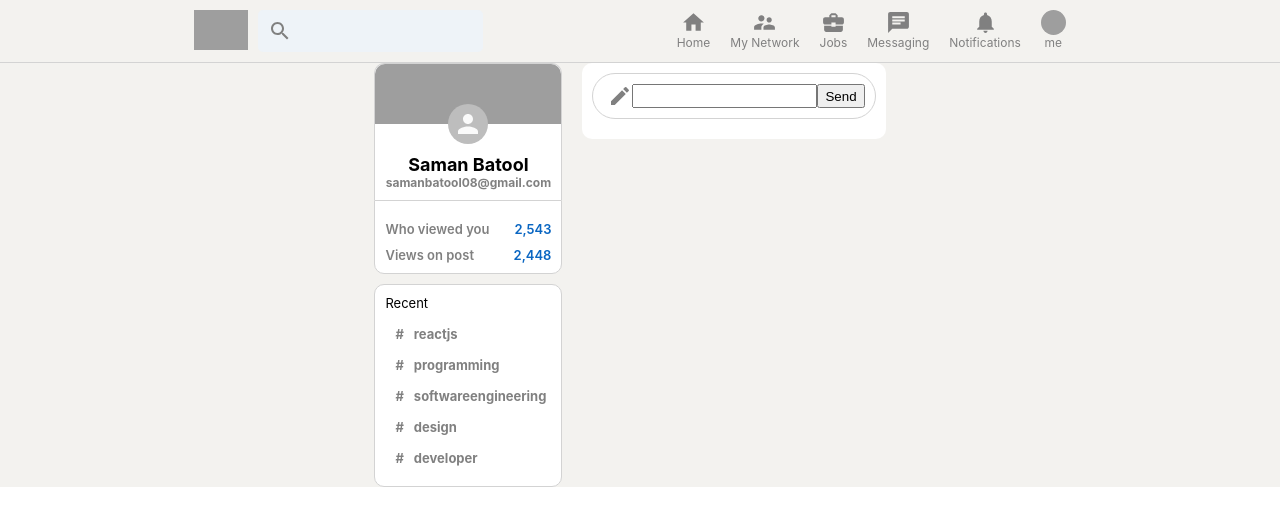
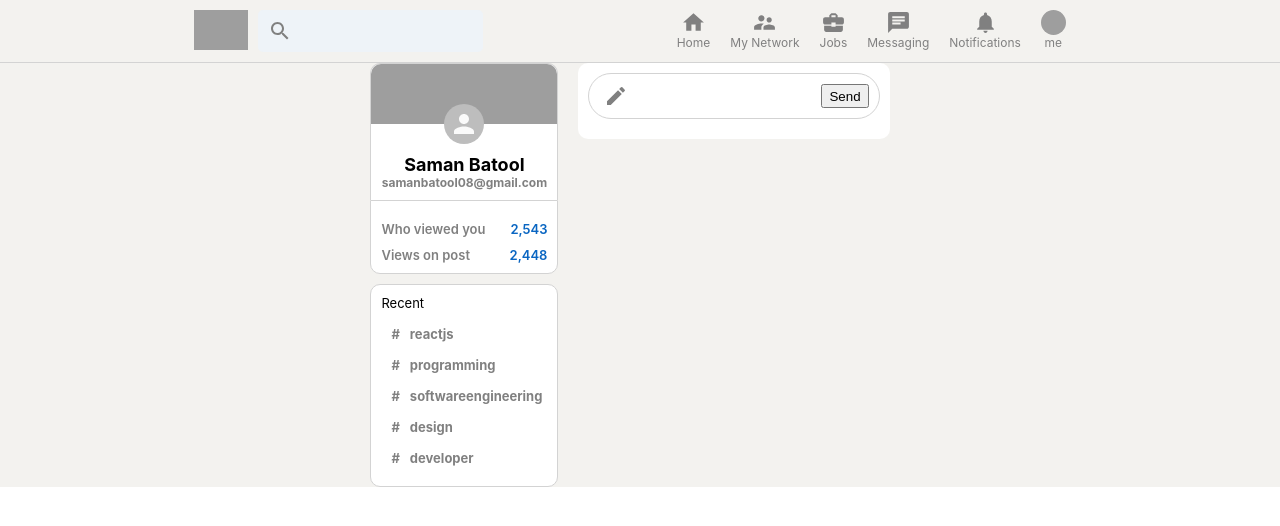
Before and after one commit to samanbatool08/linkedin-version-messaging, a React (Create React App) app in the folder linkedin-messaging/: page / in a window 1280 px wide. Shown: the top 526 px of the page. Built offline with nearby package versions, Linux system fonts and the light colour scheme; grey boxes are pictures that could not be loaded.

Commit message:
form working

```diff
--- a/linkedin-messaging/src/Feed.css
+++ b/linkedin-messaging/src/Feed.css
@@ -23,5 +23,12 @@
 .feed__input > form {
     display: flex;
     width: 100%;
+}
 
+.feed__input > form > input {
+    border: none;
+    flex: 1;
+    margin-left: 10px;
+    outline-width: 0;
+    font-weight: 600;
 }
```
